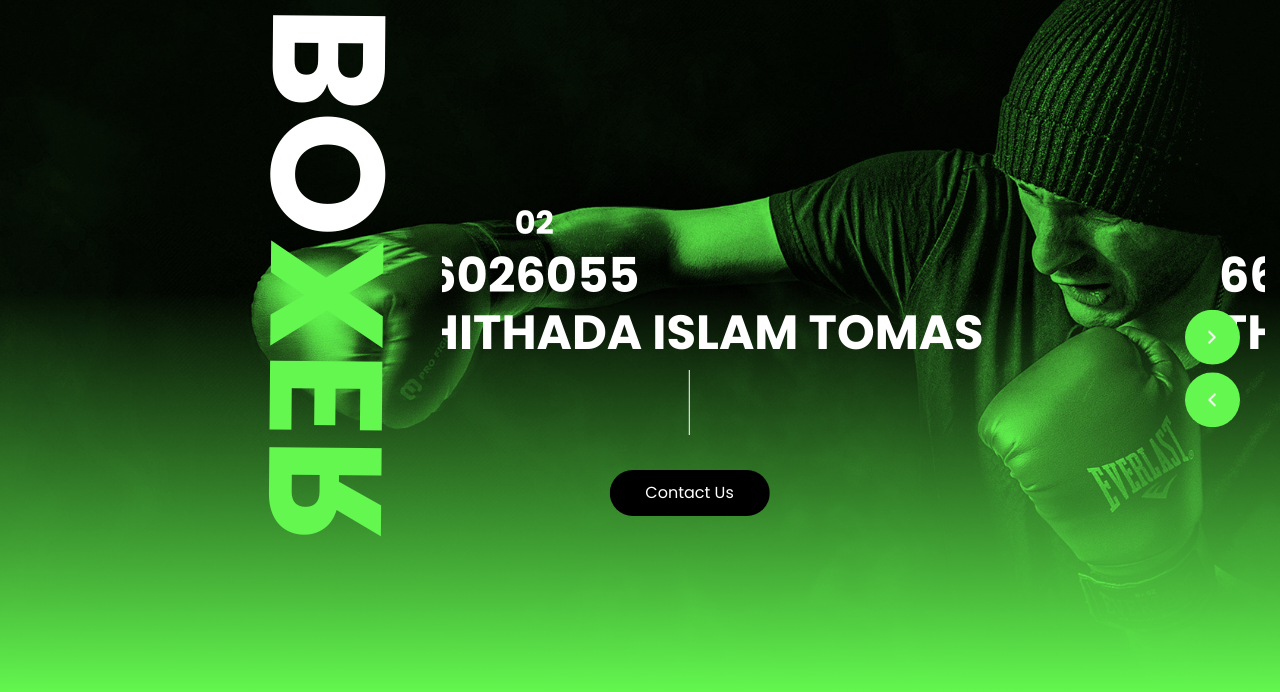
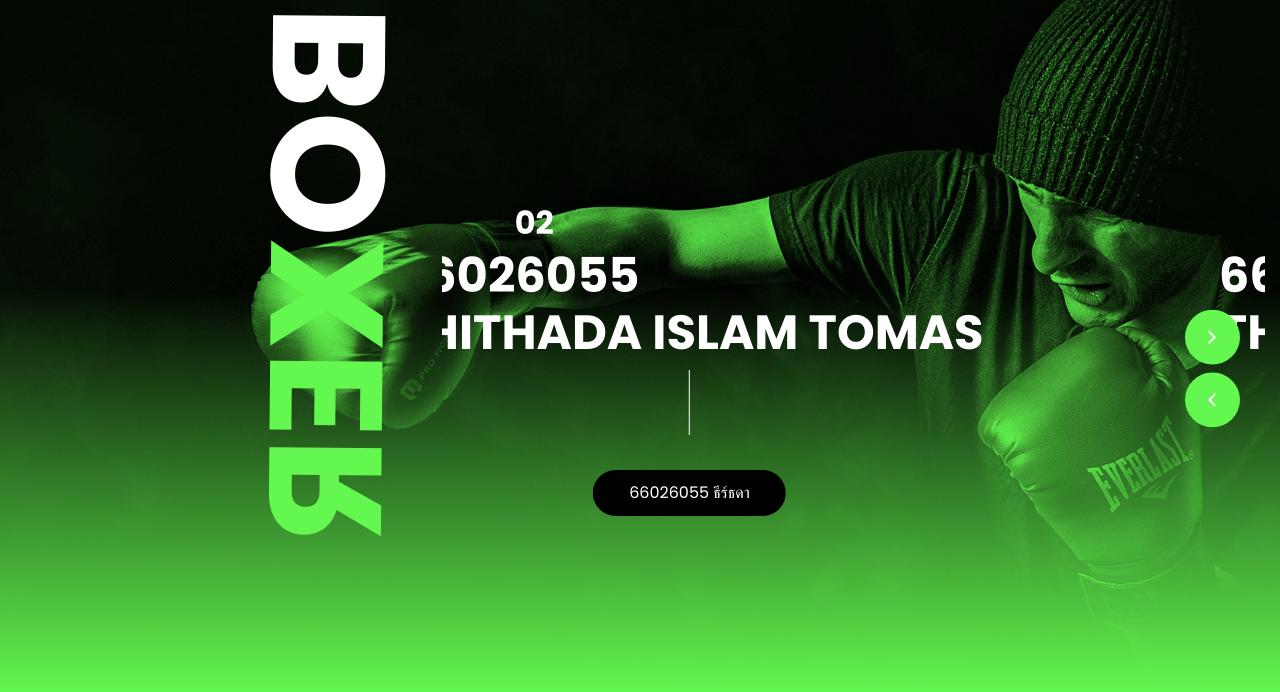
Before and after one commit to thithada/66026055-html, a plain HTML site: page index.html in a window 1280 px wide. Shown: the part 108-800 px from the top of the page. Drawn offline with nearby package versions, Linux system fonts and the light colour scheme; some packages are replaced by stand-ins of ours; a web font is replaced by a local one.

Commit message:
Update index.html

```diff
--- a/index.html
+++ b/index.html
@@ -125,7 +125,7 @@
                       <hr />
                       <div class="btn-box">
                         <a href="" class="btn-1">
-                          Contact Us
+                          66026055 ธีร์ธดา
                         </a>
                       </div>
                     </div>
@@ -141,7 +141,7 @@
                       <hr />
                       <div class="btn-box">
                         <a href="" class="btn-1">
-                          Contact Us
+                          66026055 ธีร์ธดา
                         </a>
                       </div>
                     </div>
```
